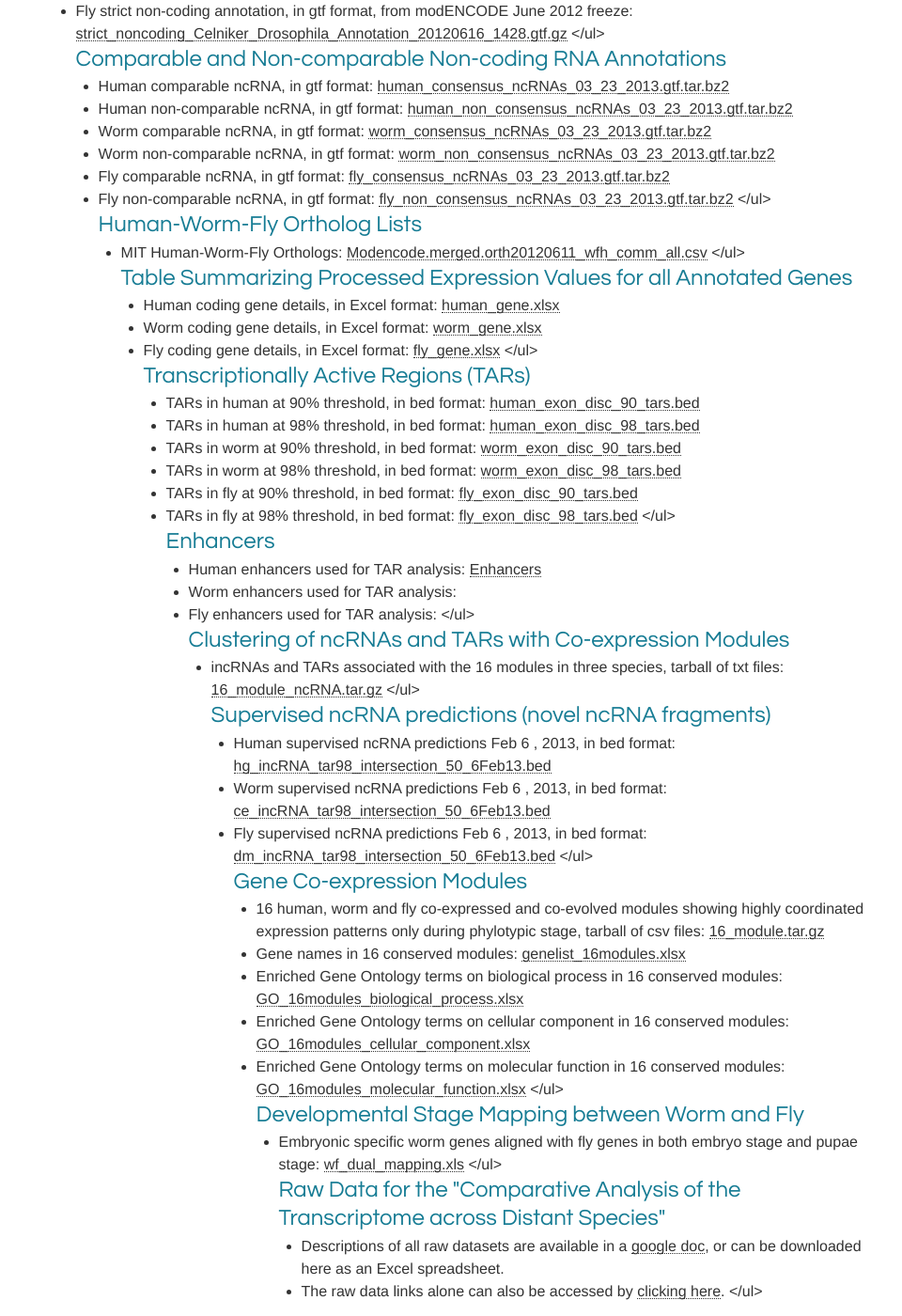
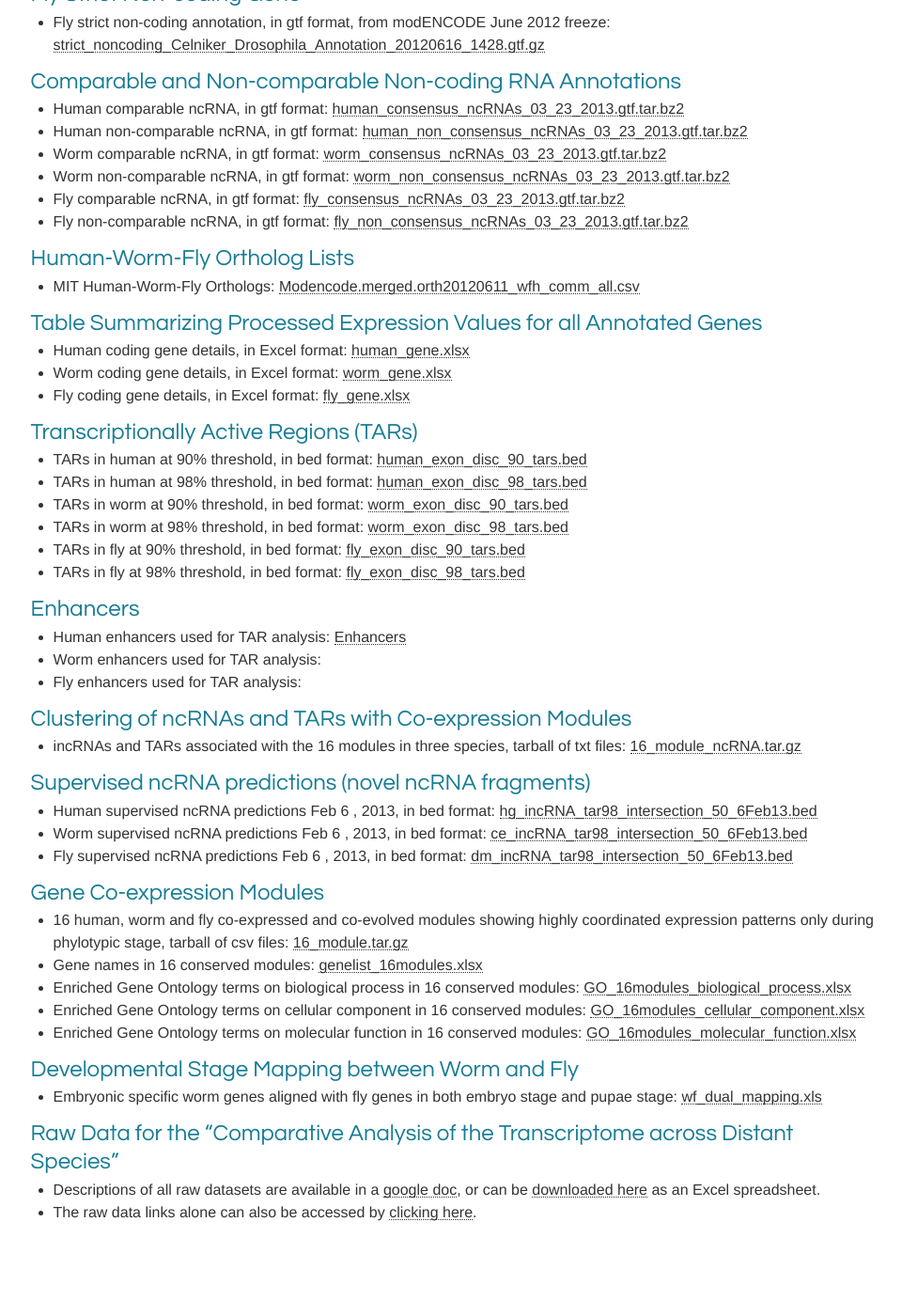
Before and after one commit to parklab/comparative-website, a Jekyll site: the page built from transcription.md, in a window 1280 px wide and 1400 px high, scrolled down 374 px. Shown: the whole window at 94% size, without its empty margins (249-1209 px from the left). Built offline with Jekyll 4.4.1, drawn with Linux system fonts in a browser that asks for light colours; nearby versions of some CDN libraries; a style sheet for code colours, icons or effects is not loaded; after the commit the page ends 1736 px from its top, so only the background shows below that.

Commit message:
Fixed transcription page layout.

```diff
--- a/transcription.md
+++ b/transcription.md
@@ -16,85 +16,73 @@ paper:
   meta: Nature, VOLUME, PAGES
 ---
 
-<h2>Protein-Coding Gene Annotation</h2>
-<ul>
-<li> Human protein-coding gene annotation, in gtf format, from GENCODE v10: <a href="http://cmptxn.gersteinlab.org/Comparative_Datasets.xlsx">gen10_CDS+exons_only_protein-coding_only.gtf.gz</a>
-<li> Worm protein-coding gene annotation, in gtf format, from modENCODE June 2012 freeze: <a href="http://cmptxn.gersteinlab.org/AG1201.integrated_transcripts_strictly_coding.ws220.gtf.gz">AG1201.integrated_transcripts_strictly_coding.ws220.gtf.gz</a>
-<li> Fly protein-coding gene annotation, in gtf format, from modENCODE June 2012 freeze: <a href="http://cmptxn.gersteinlab.org/coding_Celniker_Drosophila_Annotation_20120616_1428.gtf.gz">coding_Celniker_Drosophila_Annotation_20120616_1428.gtf.gz</a>
-</ul>
-<h2>Fly Strict Non-coding Gene</h2>
-<ul>
-<li>Fly strict non-coding annotation, in gtf format, from modENCODE June 2012 freeze: <a href="http://cmptxn.gersteinlab.org/strict_noncoding_Celniker_Drosophila_Annotation_20120616_1428.gtf.gz">strict_noncoding_Celniker_Drosophila_Annotation_20120616_1428.gtf.gz</a>
-</ul>
+## Protein-Coding Gene Annotation
 
-<h2>Comparable and Non-comparable Non-coding RNA Annotations</h2>
-<ul>
-<li>Human comparable ncRNA, in gtf format: <a href="http://cmptxn.gersteinlab.org/human_consensus_ncRNAs_03_23_2013.gtf.tar.bz2">human_consensus_ncRNAs_03_23_2013.gtf.tar.bz2</a>
-<li>Human non-comparable ncRNA, in gtf format: <a href="http://cmptxn.gersteinlab.org/human_non_consensus_ncRNAs_03_23_2013.gtf.tar.bz2">human_non_consensus_ncRNAs_03_23_2013.gtf.tar.bz2</a>
-<li>Worm comparable ncRNA, in gtf format: <a href="http://cmptxn.gersteinlab.org/worm_consensus_ncRNAs_03_23_2013.gtf.tar.bz2 ">worm_consensus_ncRNAs_03_23_2013.gtf.tar.bz2 </a>
-<li>Worm non-comparable ncRNA, in gtf format: <a href="http://cmptxn.gersteinlab.org/worm_non_consensus_ncRNAs_03_23_2013.gtf.tar.bz2">worm_non_consensus_ncRNAs_03_23_2013.gtf.tar.bz2</a>
-<li>Fly comparable ncRNA, in gtf format: <a href="http://cmptxn.gersteinlab.org/fly_consensus_ncRNAs_03_23_2013.gtf.tar.bz2">fly_consensus_ncRNAs_03_23_2013.gtf.tar.bz2</a>
-<li>Fly non-comparable ncRNA, in gtf format: <a href="http://cmptxn.gersteinlab.org/fly_non_consensus_ncRNAs_03_23_2013.gtf.tar.bz2">fly_non_consensus_ncRNAs_03_23_2013.gtf.tar.bz2</a>
-</ul>
+*   Human protein-coding gene annotation, in gtf format, from GENCODE v10: [gen10_CDS+exons_only_protein-coding_only.gtf.gz](http://cmptxn.gersteinlab.org/Comparative_Datasets.xlsx)
+*   Worm protein-coding gene annotation, in gtf format, from modENCODE June 2012 freeze: [AG1201.integrated_transcripts_strictly_coding.ws220.gtf.gz](http://cmptxn.gersteinlab.org/AG1201.integrated_transcripts_strictly_coding.ws220.gtf.gz)
+*   Fly protein-coding gene annotation, in gtf format, from modENCODE June 2012 freeze: [coding_Celniker_Drosophila_Annotation_20120616_1428.gtf.gz](http://cmptxn.gersteinlab.org/coding_Celniker_Drosophila_Annotation_20120616_1428.gtf.gz)
 
-<h2>Human-Worm-Fly Ortholog Lists</h2>
-<ul>
-<li>MIT Human-Worm-Fly Orthologs: <a href="http://cmptxn.gersteinlab.org/Modencode.merged.orth20120611_wfh_comm_all.csv">Modencode.merged.orth20120611_wfh_comm_all.csv</a>
-</ul>
+## Fly Strict Non-coding Gene
 
-<h2>Table Summarizing Processed Expression Values for all Annotated Genes</h2>
-<ul>
-<li>Human coding gene details, in Excel format: <a href="http://cmptxn.gersteinlab.org/human_gene.xlsx">human_gene.xlsx</a>
-<li>Worm coding gene details, in Excel format: <a href="http://cmptxn.gersteinlab.org/worm_gene.xlsx">worm_gene.xlsx</a>
-<li>Fly coding gene details, in Excel format: <a href="http://cmptxn.gersteinlab.org/fly_gene.xlsx">fly_gene.xlsx</a>
-</ul>
+*   Fly strict non-coding annotation, in gtf format, from modENCODE June 2012 freeze: [strict_noncoding_Celniker_Drosophila_Annotation_20120616_1428.gtf.gz](http://cmptxn.gersteinlab.org/strict_noncoding_Celniker_Drosophila_Annotation_20120616_1428.gtf.gz)
 
-<h2>Transcriptionally Active Regions (TARs)</h2>
-<ul>
-<li>TARs in human at 90% threshold, in bed format: <a href="http://cmptxn.gersteinlab.org/human_exon_disc_90_tars.bed">human_exon_disc_90_tars.bed</a>
-<li>TARs in human at 98% threshold, in bed format: <a href="http://cmptxn.gersteinlab.org/human_exon_disc_98_tars.bed">human_exon_disc_98_tars.bed</a>
-<li>TARs in worm  at 90% threshold, in bed format: <a href="http://cmptxn.gersteinlab.org/worm_exon_disc_90_tars.bed">worm_exon_disc_90_tars.bed</a>
-<li>TARs in worm at 98% threshold, in bed format: <a href="http://cmptxn.gersteinlab.org/worm_exon_disc_98_tars.bed">worm_exon_disc_98_tars.bed</a>
-<li>TARs in fly at 90% threshold, in bed format: <a href="http://cmptxn.gersteinlab.org/fly_exon_disc_90_tars.bed">fly_exon_disc_90_tars.bed</a>
-<li>TARs in fly at 98% threshold, in bed format: <a href="http://cmptxn.gersteinlab.org/fly_exon_disc_98_tars.bed">fly_exon_disc_98_tars.bed</a>
-</ul>
+## Comparable and Non-comparable Non-coding RNA Annotations
 
-<h2>Enhancers</h2>
-<ul>
-<li>Human enhancers used for TAR analysis: <a href="http://encodenets.gersteinlab.org/metatracks/">Enhancers</a>
-<li>Worm enhancers used for TAR analysis:
-<li>Fly enhancers used for TAR analysis:
-</ul>
+*   Human comparable ncRNA, in gtf format: [human_consensus_ncRNAs_03_23_2013.gtf.tar.bz2](http://cmptxn.gersteinlab.org/human_consensus_ncRNAs_03_23_2013.gtf.tar.bz2)
+*   Human non-comparable ncRNA, in gtf format: [human_non_consensus_ncRNAs_03_23_2013.gtf.tar.bz2](http://cmptxn.gersteinlab.org/human_non_consensus_ncRNAs_03_23_2013.gtf.tar.bz2)
+*   Worm comparable ncRNA, in gtf format: [worm_consensus_ncRNAs_03_23_2013.gtf.tar.bz2 ](http://cmptxn.gersteinlab.org/worm_consensus_ncRNAs_03_23_2013.gtf.tar.bz2 )
+*   Worm non-comparable ncRNA, in gtf format: [worm_non_consensus_ncRNAs_03_23_2013.gtf.tar.bz2](http://cmptxn.gersteinlab.org/worm_non_consensus_ncRNAs_03_23_2013.gtf.tar.bz2)
+*   Fly comparable ncRNA, in gtf format: [fly_consensus_ncRNAs_03_23_2013.gtf.tar.bz2](http://cmptxn.gersteinlab.org/fly_consensus_ncRNAs_03_23_2013.gtf.tar.bz2)
+*   Fly non-comparable ncRNA, in gtf format: [fly_non_consensus_ncRNAs_03_23_2013.gtf.tar.bz2](http://cmptxn.gersteinlab.org/fly_non_consensus_ncRNAs_03_23_2013.gtf.tar.bz2)
 
-<h2>Clustering of ncRNAs and TARs with Co-expression Modules</h2>
-<ul>
-<li>incRNAs and TARs associated with the 16 modules in three species, tarball of txt files: <a href="http://cmptxn.gersteinlab.org/16_module_ncRNA.tar.gz">16_module_ncRNA.tar.gz</a>
-</ul>
+## Human-Worm-Fly Ortholog Lists
 
-<h2>Supervised ncRNA predictions (novel ncRNA fragments)</h2>
-<ul>
-<li>Human supervised ncRNA predictions Feb 6 , 2013, in bed format: <a href="http://cmptxn.gersteinlab.org/hg_incRNA_tar98_intersection_50_6Feb13.bed">hg_incRNA_tar98_intersection_50_6Feb13.bed</a>
-<li>Worm supervised ncRNA predictions Feb 6 , 2013, in bed format: <a href="http://cmptxn.gersteinlab.org/ce_incRNA_tar98_intersection_50_6Feb13.bed">ce_incRNA_tar98_intersection_50_6Feb13.bed</a>
-<li>Fly supervised ncRNA predictions Feb 6 , 2013, in bed format: <a href="http://cmptxn.gersteinlab.org/dm_incRNA_tar98_intersection_50_6Feb13.bed">dm_incRNA_tar98_intersection_50_6Feb13.bed</a>
-</ul>
+*   MIT Human-Worm-Fly Orthologs: [Modencode.merged.orth20120611_wfh_comm_all.csv](http://cmptxn.gersteinlab.org/Modencode.merged.orth20120611_wfh_comm_all.csv)
 
-<h2>Gene Co-expression Modules</h2>
-<ul>
-<li>16 human, worm and fly co-expressed and co-evolved modules showing highly coordinated expression patterns only during phylotypic stage, tarball of csv files: <a href="http://cmptxn.gersteinlab.org/16_module.tar.gz">16_module.tar.gz</a>
-<li>Gene names in 16 conserved modules: <a href="http://cmptxn.gersteinlab.org/genelist_16modules.xlsx">genelist_16modules.xlsx</a>
-<li>Enriched Gene Ontology terms on biological process in 16 conserved modules: <a href="http://cmptxn.gersteinlab.org/GO_16modules_biological_process.xlsx">GO_16modules_biological_process.xlsx</a>
-<li>Enriched Gene Ontology terms on cellular component in 16 conserved modules: <a href="http://cmptxn.gersteinlab.org/GO_16modules_cellular_component.xlsx">GO_16modules_cellular_component.xlsx</a>
-<li>Enriched Gene Ontology terms on molecular function in 16 conserved modules: <a href="http://cmptxn.gersteinlab.org/GO_16modules_molecular_function.xlsx">GO_16modules_molecular_function.xlsx</a>
-</ul>
+## Table Summarizing Processed Expression Values for all Annotated Genes
 
+*   Human coding gene details, in Excel format: [human_gene.xlsx](http://cmptxn.gersteinlab.org/human_gene.xlsx)
+*   Worm coding gene details, in Excel format: [worm_gene.xlsx](http://cmptxn.gersteinlab.org/worm_gene.xlsx)
+*   Fly coding gene details, in Excel format: [fly_gene.xlsx](http://cmptxn.gersteinlab.org/fly_gene.xlsx)
 
-<h2>Developmental Stage Mapping between Worm and Fly</h2>
-<ul>
-<li>Embryonic specific worm genes aligned with fly genes in both embryo stage and pupae stage: <a href="http://cmptxn.gersteinlab.org/wf_dual_mapping.xls">wf_dual_mapping.xls</a>
-</ul>
+## Transcriptionally Active Regions (TARs)
 
-<h2>Raw Data for the "Comparative Analysis of the Transcriptome across Distant Species"</h2>
-<ul>
-<li>Descriptions of all raw datasets are available in a <a href="https://docs.google.com/spreadsheets/d/1IcgCLVUuXPzkTxUXLU0c2hB4qevQResFcs1TER_yGjw/edit?usp=sharing">google doc</a>, or can be <a href="Comparative_Datasets_with_Links.xlsx">downloaded here</a> as an Excel spreadsheet.
-<li>The raw data links alone can also be accessed by  <a href="comparative_tables.html">clicking here</a>.
-</ul>
+*   TARs in human at 90% threshold, in bed format: [human_exon_disc_90_tars.bed](http://cmptxn.gersteinlab.org/human_exon_disc_90_tars.bed)
+*   TARs in human at 98% threshold, in bed format: [human_exon_disc_98_tars.bed](http://cmptxn.gersteinlab.org/human_exon_disc_98_tars.bed)
+*   TARs in worm  at 90% threshold, in bed format: [worm_exon_disc_90_tars.bed](http://cmptxn.gersteinlab.org/worm_exon_disc_90_tars.bed)
+*   TARs in worm at 98% threshold, in bed format: [worm_exon_disc_98_tars.bed](http://cmptxn.gersteinlab.org/worm_exon_disc_98_tars.bed)
+*   TARs in fly at 90% threshold, in bed format: [fly_exon_disc_90_tars.bed](http://cmptxn.gersteinlab.org/fly_exon_disc_90_tars.bed)
+*   TARs in fly at 98% threshold, in bed format: [fly_exon_disc_98_tars.bed](http://cmptxn.gersteinlab.org/fly_exon_disc_98_tars.bed)
+
+## Enhancers
+
+*   Human enhancers used for TAR analysis: [Enhancers](http://encodenets.gersteinlab.org/metatracks/)
+*   Worm enhancers used for TAR analysis:
+*   Fly enhancers used for TAR analysis:
+
+## Clustering of ncRNAs and TARs with Co-expression Modules
+
+*   incRNAs and TARs associated with the 16 modules in three species, tarball of txt files: [16_module_ncRNA.tar.gz](http://cmptxn.gersteinlab.org/16_module_ncRNA.tar.gz)
+
+## Supervised ncRNA predictions (novel ncRNA fragments)
+
+*   Human supervised ncRNA predictions Feb 6 , 2013, in bed format: [hg_incRNA_tar98_intersection_50_6Feb13.bed](http://cmptxn.gersteinlab.org/hg_incRNA_tar98_intersection_50_6Feb13.bed)
+*   Worm supervised ncRNA predictions Feb 6 , 2013, in bed format: [ce_incRNA_tar98_intersection_50_6Feb13.bed](http://cmptxn.gersteinlab.org/ce_incRNA_tar98_intersection_50_6Feb13.bed)
+*   Fly supervised ncRNA predictions Feb 6 , 2013, in bed format: [dm_incRNA_tar98_intersection_50_6Feb13.bed](http://cmptxn.gersteinlab.org/dm_incRNA_tar98_intersection_50_6Feb13.bed)
+
+## Gene Co-expression Modules
+
+*   16 human, worm and fly co-expressed and co-evolved modules showing highly coordinated expression patterns only during phylotypic stage, tarball of csv files: [16_module.tar.gz](http://cmptxn.gersteinlab.org/16_module.tar.gz)
+*   Gene names in 16 conserved modules: [genelist_16modules.xlsx](http://cmptxn.gersteinlab.org/genelist_16modules.xlsx)
+*   Enriched Gene Ontology terms on biological process in 16 conserved modules: [GO_16modules_biological_process.xlsx](http://cmptxn.gersteinlab.org/GO_16modules_biological_process.xlsx)
+*   Enriched Gene Ontology terms on cellular component in 16 conserved modules: [GO_16modules_cellular_component.xlsx](http://cmptxn.gersteinlab.org/GO_16modules_cellular_component.xlsx)
+*   Enriched Gene Ontology terms on molecular function in 16 conserved modules: [GO_16modules_molecular_function.xlsx](http://cmptxn.gersteinlab.org/GO_16modules_molecular_function.xlsx)
+
+## Developmental Stage Mapping between Worm and Fly
+
+*   Embryonic specific worm genes aligned with fly genes in both embryo stage and pupae stage: [wf_dual_mapping.xls](http://cmptxn.gersteinlab.org/wf_dual_mapping.xls)
+
+## Raw Data for the "Comparative Analysis of the Transcriptome across Distant Species"
+
+*   Descriptions of all raw datasets are available in a [google doc](https://docs.google.com/spreadsheets/d/1IcgCLVUuXPzkTxUXLU0c2hB4qevQResFcs1TER_yGjw/edit?usp=sharing), or can be [downloaded here](Comparative_Datasets_with_Links.xlsx) as an Excel spreadsheet.
+*   The raw data links alone can also be accessed by  [clicking here](comparative_tables.html).
```
